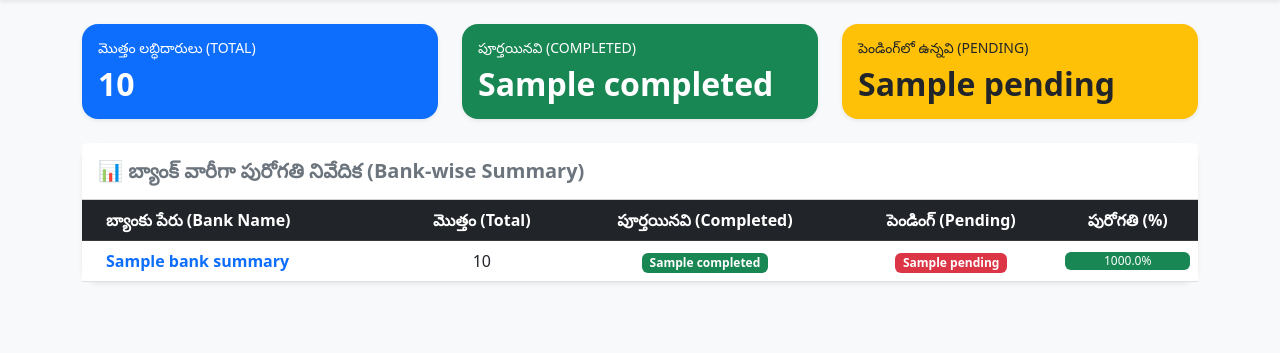
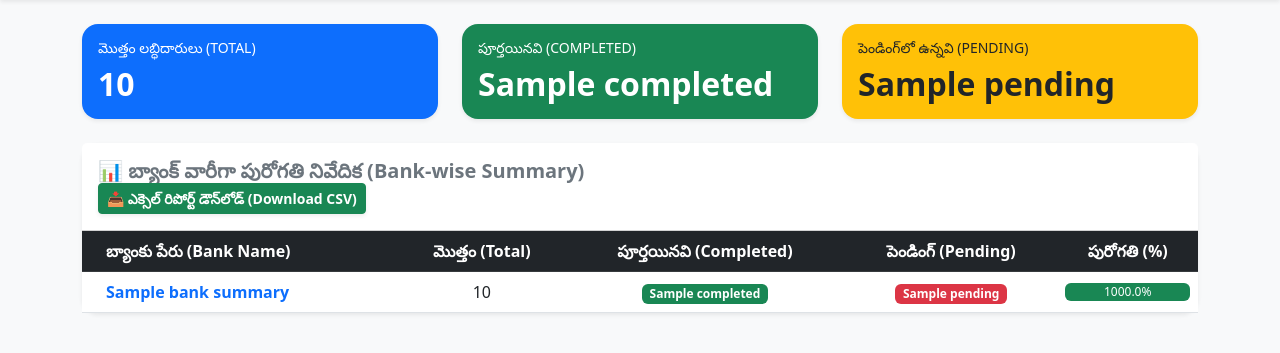
Before and after one commit to nayatejavision-alt/cf-thrift-sircilla-ts, a Flask app: template templates/admin_dashboard.html in a window 1280 px wide. Shown: the part 50-403 px from the top of the page. Run offline with Flask 3, Linux system fonts and the light colour scheme; the template is opened without the code that fills it: most values are stand-ins (such as "Sample title", 1, 10 or a date in 2020).

Commit message:
Update admin_dashboard.html

```diff
--- a/templates/admin_dashboard.html
+++ b/templates/admin_dashboard.html
@@ -47,6 +47,9 @@
         <div class="card border-0 shadow-sm rounded-4">
             <div class="card-header bg-white py-3">
                 <h5 class="mb-0 fw-bold text-secondary">📊 బ్యాంక్ వారీగా పురోగతి నివేదిక (Bank-wise Summary)</h5>
+                <a href="/admin/download-report" class="btn btn-success btn-sm fw-bold shadow-sm">
+                    📥 ఎక్సెల్ రిపోర్ట్ డౌన్‌లోడ్ (Download CSV)
+                </a>
             </div>
             <div class="card-body p-0">
                 <div class="table-responsive">
```
